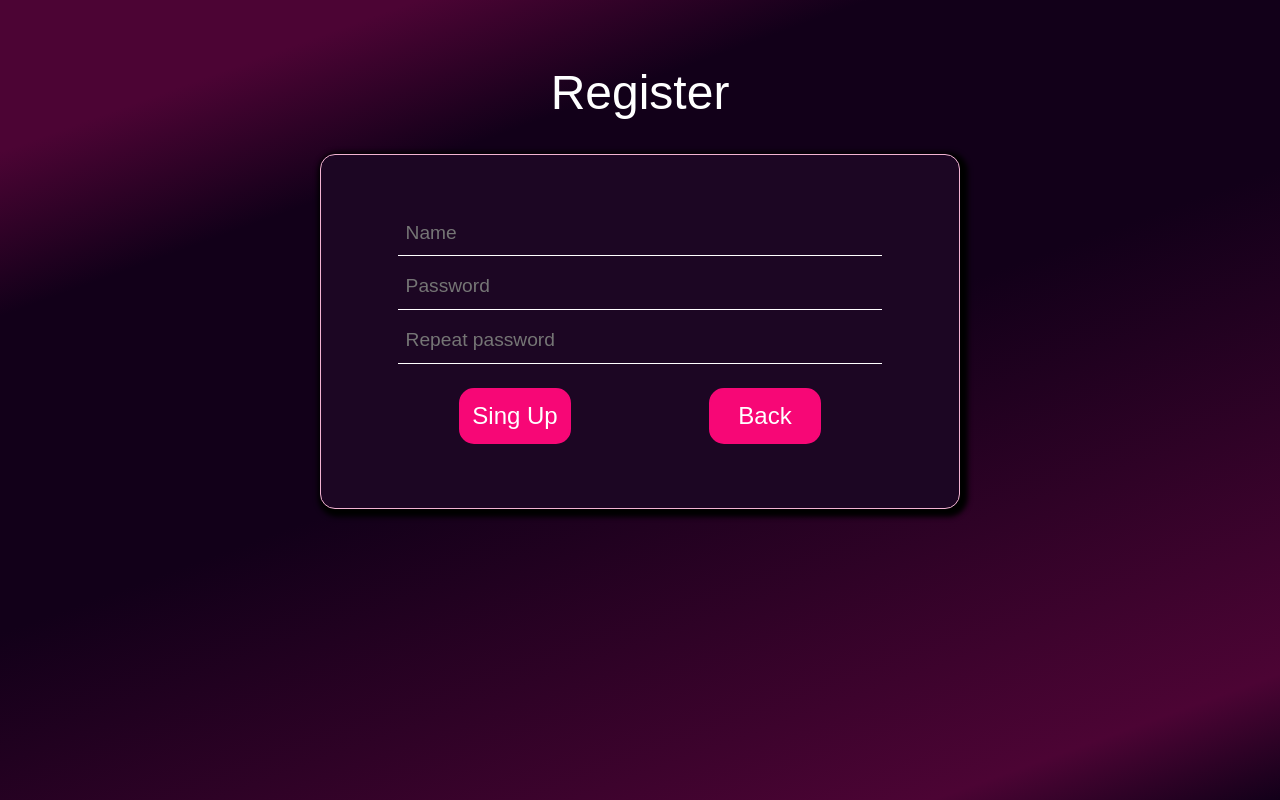
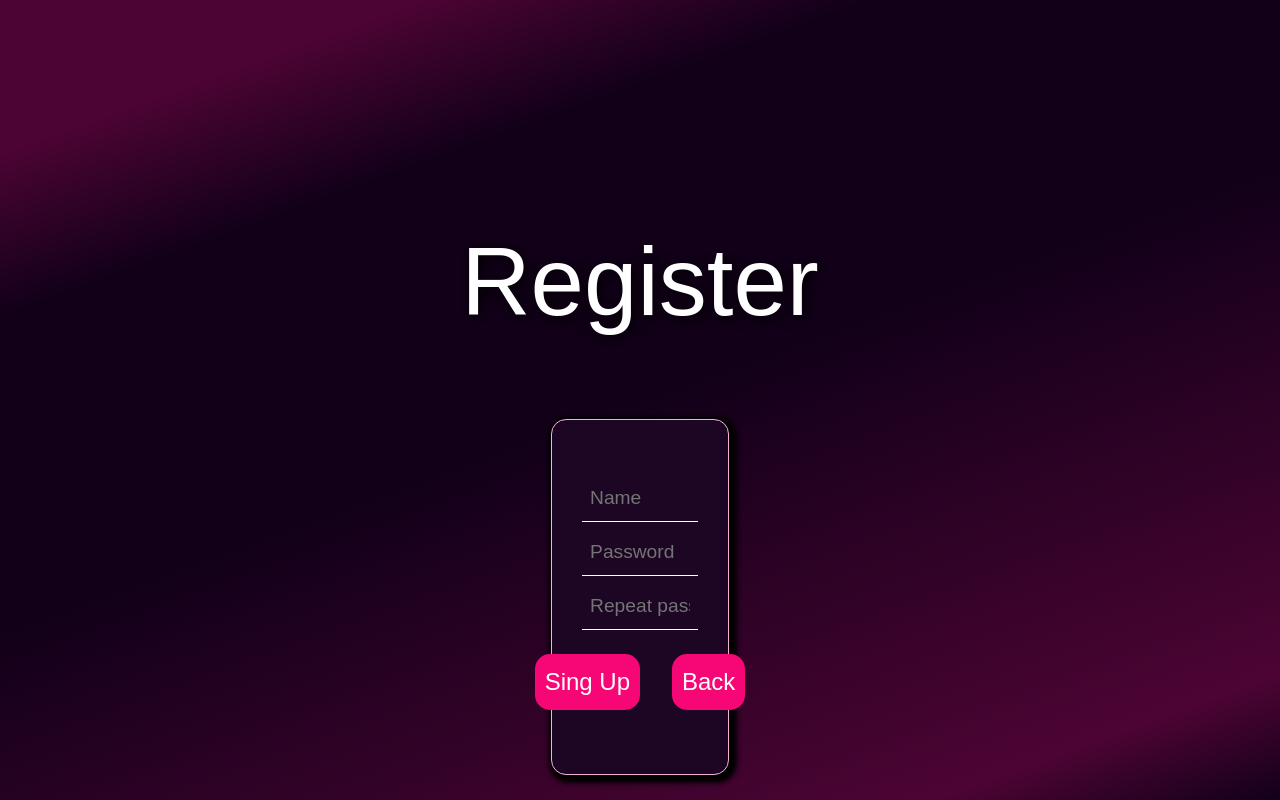
Before and after one commit to leTabs/Thematic-Chat-Rooms, a Flask app: page /signup in a window 1280 px wide. Run offline with Flask 3, Linux system fonts and the light colour scheme; some libraries are stand-ins or nearby versions.

Commit message:
Update signUp.html

```diff
--- a/templates/signUp.html
+++ b/templates/signUp.html
@@ -1,16 +1,16 @@
 <!-- {% block title %}Small Talk Themantic Chat Rooms|Sign Up{% endblock %} -->
 {% extends 'base.html' %} {% block content %}
-<section class="genSec">
-    <h3>Register</h3>
+<section class="genSec d-flex justify-content-center">
     <main>
+        <h2>Register</h2>
         <form method="post" action="/signing">
             <input type="text" name="username" id="username" placeholder="Name" required autofocus>
             <input type="password" name="password" id="password" placeholder="Password" required>
             <input type="password" name="password_confirm" id="password_confirm" placeholder="Repeat password" required>
             {% if error %}
-                <p class="error"><span>--</span>{{error}}<span>--</span></p>
+                <p class="text-center text-white mt-1">{{error}}</p>
             {% endif %}
-            <section class="inForm">
+            <section class="d-flex justify-content-center">
                 <button type="submit" class="sign">Sing Up</button>
                 <button type="button" id="back">Back</button>
             </section>
```
